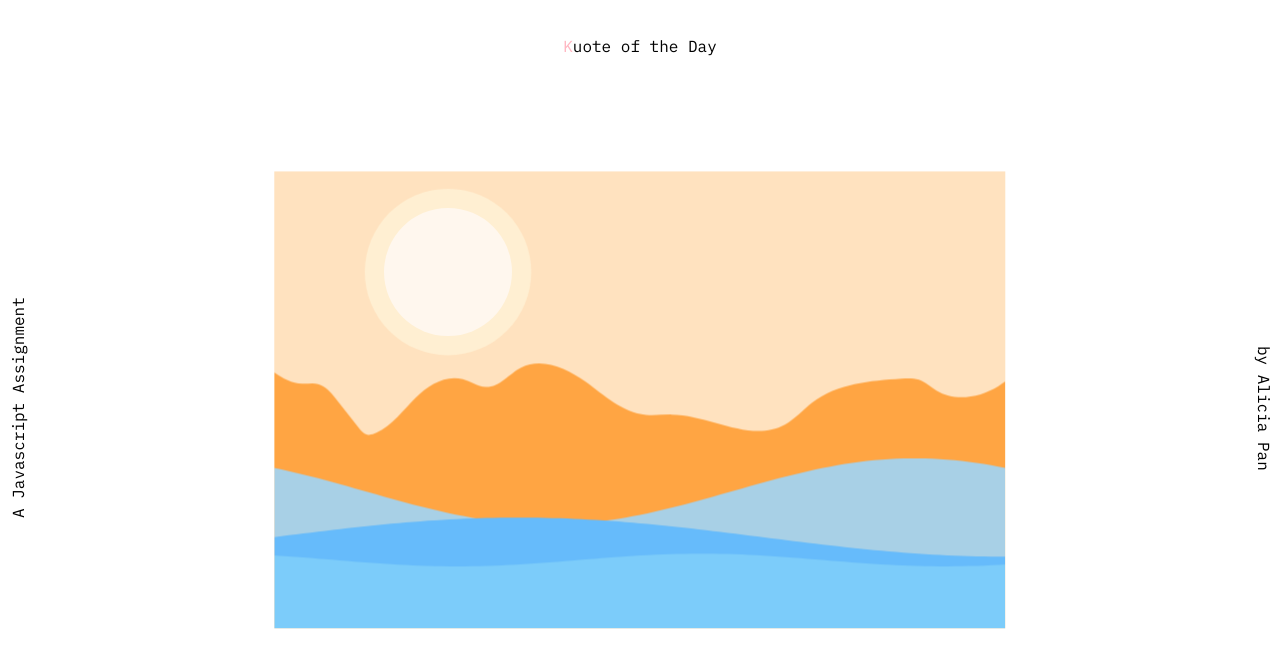
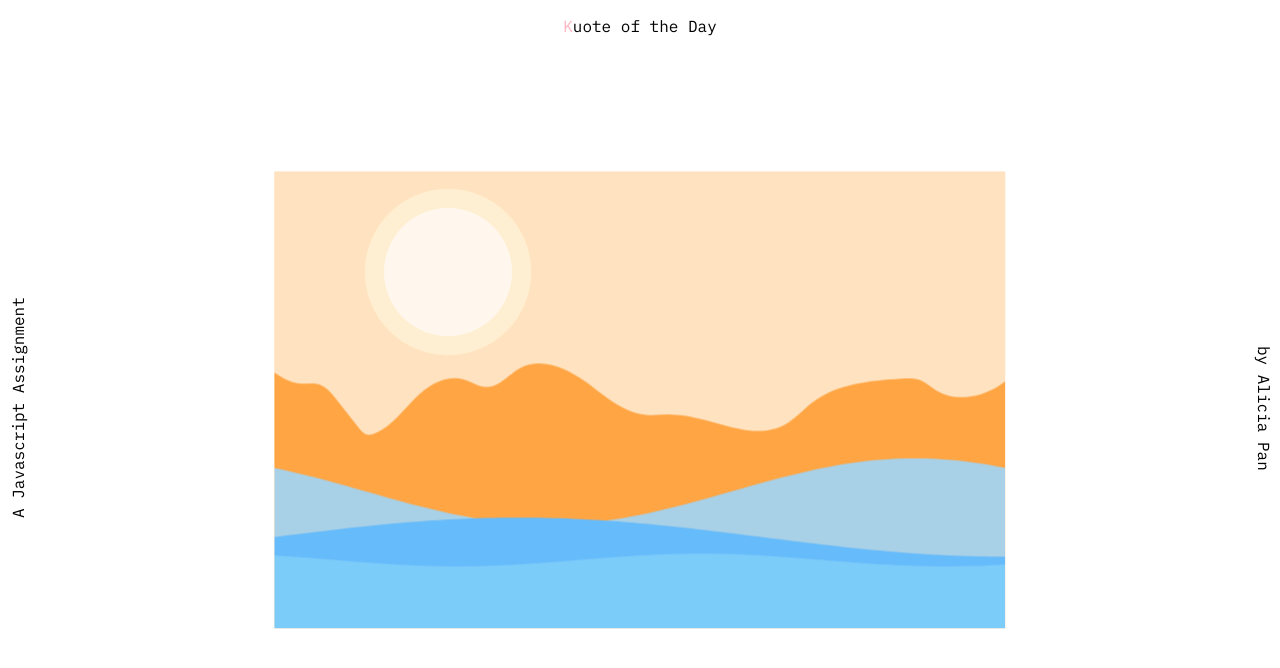
Before and after one commit to alic3579/week_08, a plain HTML site: page index.html in a window 1280 px wide. Drawn offline with nearby package versions, Linux system fonts and the light colour scheme; no server answers.

Commit message:
Update main.css

```diff
--- a/assets/main.css
+++ b/assets/main.css
@@ -67,7 +67,7 @@ p::first-letter{
 #title{
 
 	position: absolute;
-	top: 2.5%;
+	top: 0;
 	left: 50%;
 	transform: translate(-50%, 0%);
 }
```
